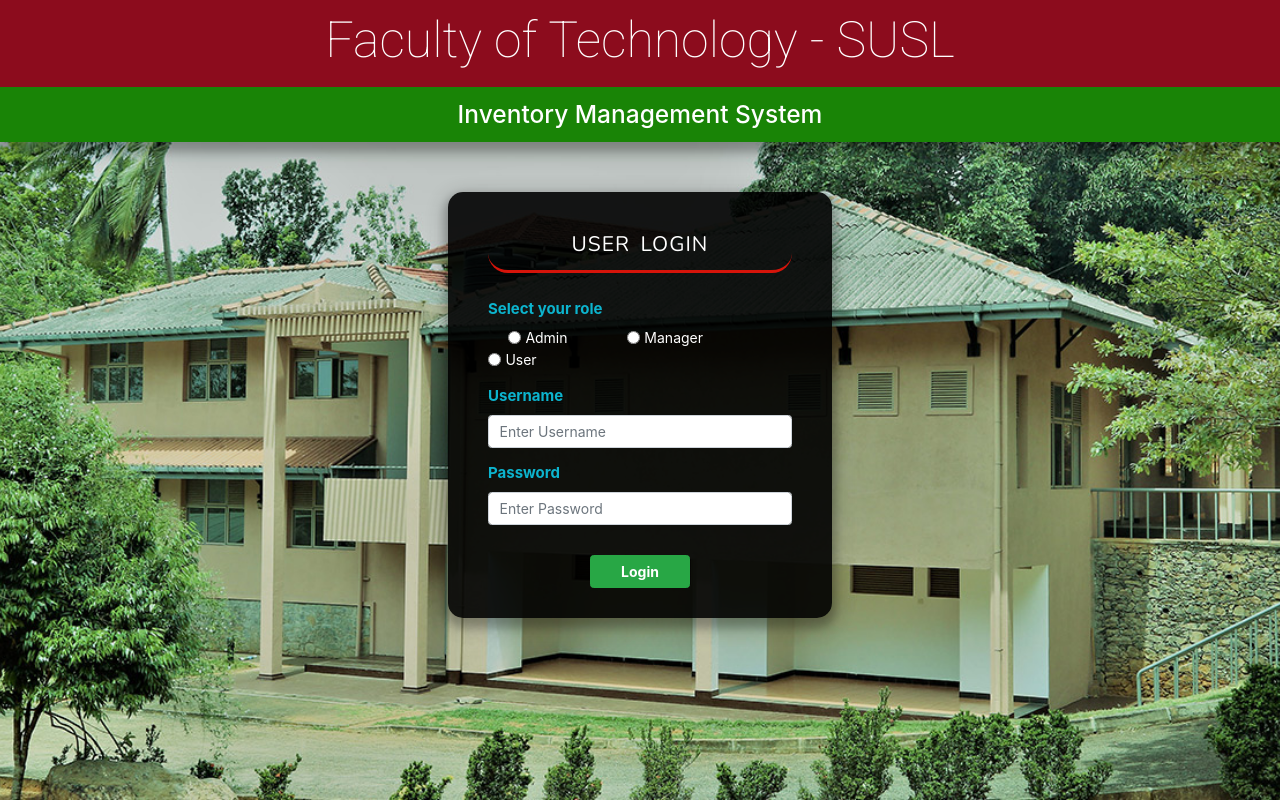
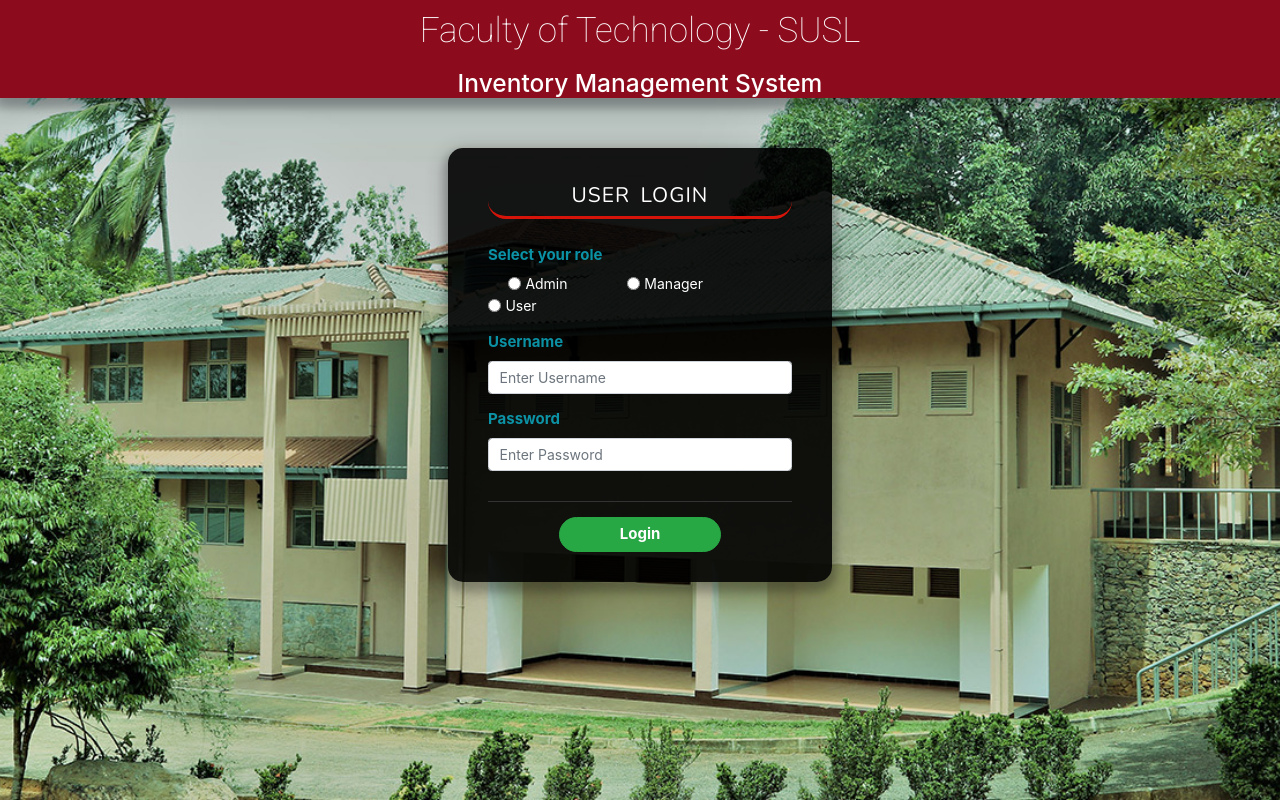
Before and after one commit to BhathiyaTK/IMS-project, a PHP site: page / in a window 1280 px wide. Run offline with PHP 8.4, Linux system fonts and the light colour scheme; some libraries are stand-ins or nearby versions.

Commit message:
updated css file

```diff
--- a/css/index-style.css
+++ b/css/index-style.css
@@ -19,9 +19,8 @@
 	padding: 10px 0;
 	color: #fff;
 	font-family: Roboto;
-	font-size: 50px;
 }
-#page-header h3{
+#page-header h4{
 	padding: 13px 0;
 	background-color: #198406;
 }
@@ -29,7 +28,7 @@
 	text-align: center;
 	color: #fff;
 }
-.home-page-title h3{
+.home-page-title h4{
 	padding-top: 30px;
 	text-shadow: 5px 5px 15px #000;
 	margin-bottom: 20px;
@@ -39,12 +38,10 @@
 .login-section-background #login-header{
 	font-family: Nunito;
 	text-align: center;
-	padding: 5px 0;
 	text-transform: uppercase;
 	word-spacing: 4px;
 	letter-spacing: 1px;
 	border-bottom: 3px solid #d6140a;
-	margin-bottom: 10px;
 	border-radius: 20px;
 }
 .login-section-background #form-div{
@@ -63,6 +60,7 @@
 	font-size: 15px;
 	font-weight: bold;
 	color: #0cb4ce;
+	opacity: 0.8;
 }
 #radio-button-1{
 	padding-left: 20px;
@@ -76,10 +74,17 @@
 #login-button-div{
 	margin-top: 30px;
 	text-align: center;
+	border-top: 1px solid #333;
+	padding-top: 15px;
 }
 #login-button-div button{
 	font-weight: bold;
+	font-size: 15px;
 }
 #login-button-div .btn{
-	padding: 5px 30px;
+	padding: 5px 60px;
+	border-radius: 20px;
 }
+.fas{
+	padding-left: 10px;
+}
```
